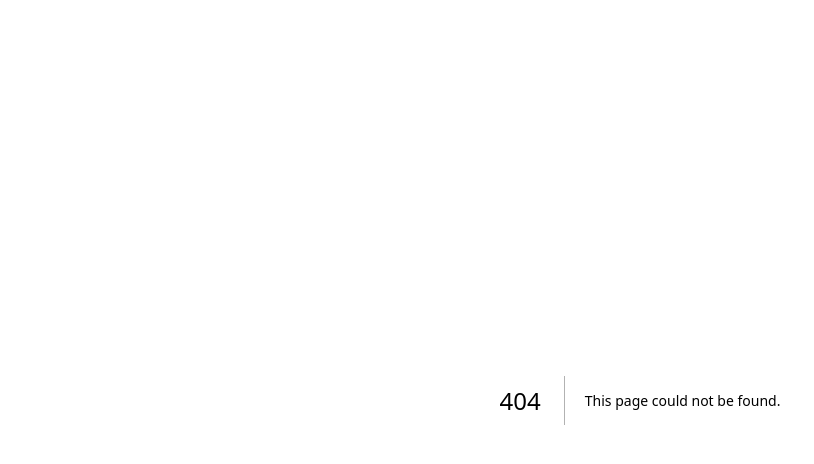
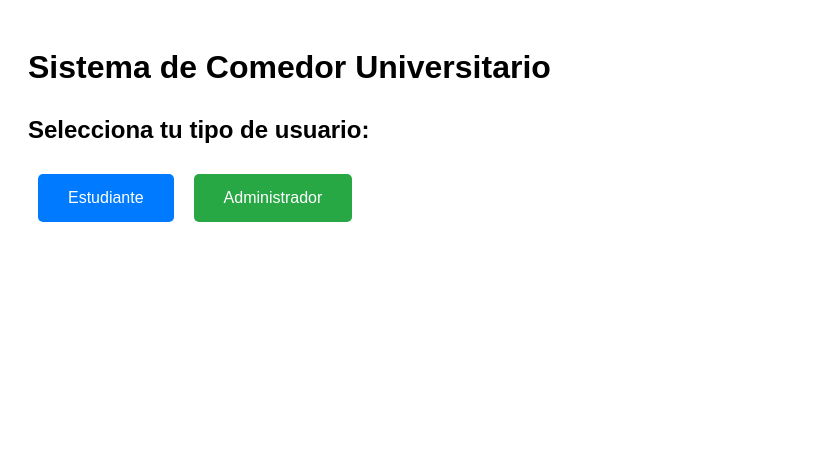
Before and after one commit to LARM-TECHs/web_ecosystem, a Next.js app in the folder frontend/: page / in a window 1280 px wide. Before the commit this address had no page. Shown: the top 464 px of the page, without its empty margins (0-814 px from the left). Built offline with nearby package versions, Linux system fonts and the light colour scheme.

Commit message:
create frontend/pages/index.js

```diff
--- /dev/null
+++ b/frontend/pages/index.js
@@ -0,0 +1,36 @@
+import Link from 'next/link';
+
+export default function Home() {
+  return (
+    <div style={{ padding: '20px', fontFamily: 'Arial, sans-serif' }}>
+      <h1>Sistema de Comedor Universitario</h1>
+      <div style={{ marginTop: '30px' }}>
+        <h2>Selecciona tu tipo de usuario:</h2>
+        <div style={{ marginTop: '20px' }}>
+          <Link href="/student" style={{
+            display: 'inline-block',
+            padding: '15px 30px',
+            margin: '10px',
+            backgroundColor: '#007bff',
+            color: 'white',
+            textDecoration: 'none',
+            borderRadius: '5px'
+          }}>
+            Estudiante
+          </Link>
+          <Link href="/admin" style={{
+            display: 'inline-block',
+            padding: '15px 30px',
+            margin: '10px',
+            backgroundColor: '#28a745',
+            color: 'white',
+            textDecoration: 'none',
+            borderRadius: '5px'
+          }}>
+            Administrador
+          </Link>
+        </div>
+      </div>
+    </div>
+  );
+}
```
